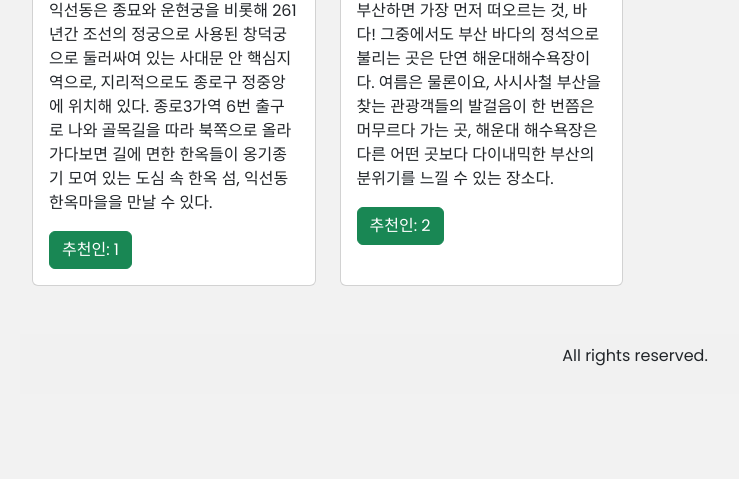
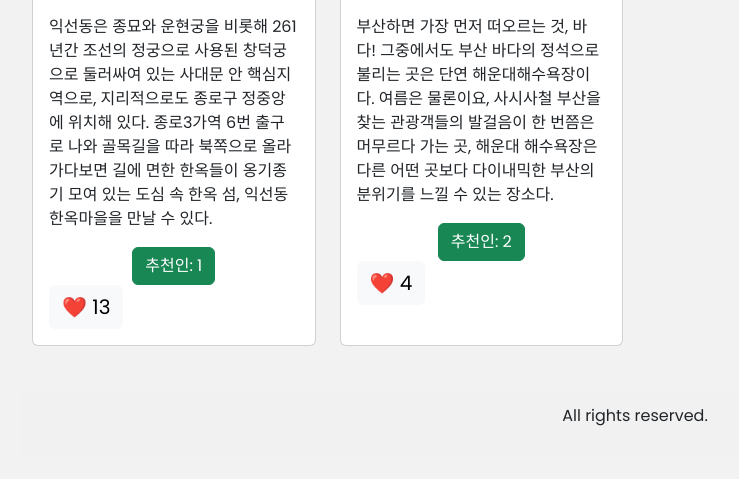
Before and after one commit to hanghae-team2/travel-log, a Flask app: page / in a window 1280 px wide. Shown: the part 785-1264 px from the top of the page, without its empty margins (5-744 px from the left). Before the commit the page ends 1151 px from the top, so only its background shows below. Run offline with Flask 3, Linux system fonts and the light colour scheme.

Commit message:
Add like buttons for each card

```diff
--- a/static/stylesheets/home.css
+++ b/static/stylesheets/home.css
@@ -33,6 +33,10 @@ body {
   padding: 14px 16px;
   text-decoration: none;
   font-size: 17px;
+}
+
+.btn-space {
+  margin: 8px;
 }
 
 .navbar a:hover {
@@ -100,3 +104,7 @@ body {
   #scroll-to-top:hover {
     background-color: #76a003;
   }
+
+  .likes {
+    font-size: 20px;
+  }
--- a/templates/by-user.html
+++ b/templates/by-user.html
@@ -43,6 +43,9 @@
                     <form action="{{ url_for('byuser', user_id=favorite.user_id) }}" method="POST">
                       <input type="submit" class="btn btn-success" value="추천인: {{favorite.user_id}}">
                     </form>
+                    <form class="text-right" action="{{ url_for('update_likes', id=favorite.id) }}" method="POST">
+                      <input type="submit" class="btn btn-light likes" value="❤️ {{ favorite.likes }}">
+                    </form>
                   </div>
                 </div>
               </div>
--- a/templates/home.html
+++ b/templates/home.html
@@ -30,7 +30,7 @@
     <div class="by-location">
       {% for element in data %}
         <form action="{{ url_for('byLocation', location=element.location) }}" method="POST">
-          <input type="submit" class="btn btn-success" value="{{element.location}}">
+          <input type="submit" class="btn btn-dark btn-space" value="{{element.location}}">
         </form>
       {% endfor %}
     </div>
@@ -48,8 +48,11 @@
               <h5 class="card-title">{{favorite.title}}</h5>
               <p class="card-text">{{favorite.location}}</p>
               <p class="card-text">{{favorite.description}}</p>
-              <form action="{{ url_for('byuser', user_id=favorite.user_id) }}" method="POST">
+              <form class="text-center" action="{{ url_for('byuser', user_id=favorite.user_id) }}" method="POST">
                 <input type="submit" class="btn btn-success" value="추천인: {{favorite.user_id}}">
+              </form>
+              <form class="text-right" action="{{ url_for('update_likes', id=favorite.id) }}" method="POST">
+                <input type="submit" class="btn btn-light likes" value="❤️ {{ favorite.likes }}">
               </form>
             </div>
           </div>
```
Also changed, not shown: static/stylesheets/byuser.css (+8 -0 lines), database.db.
